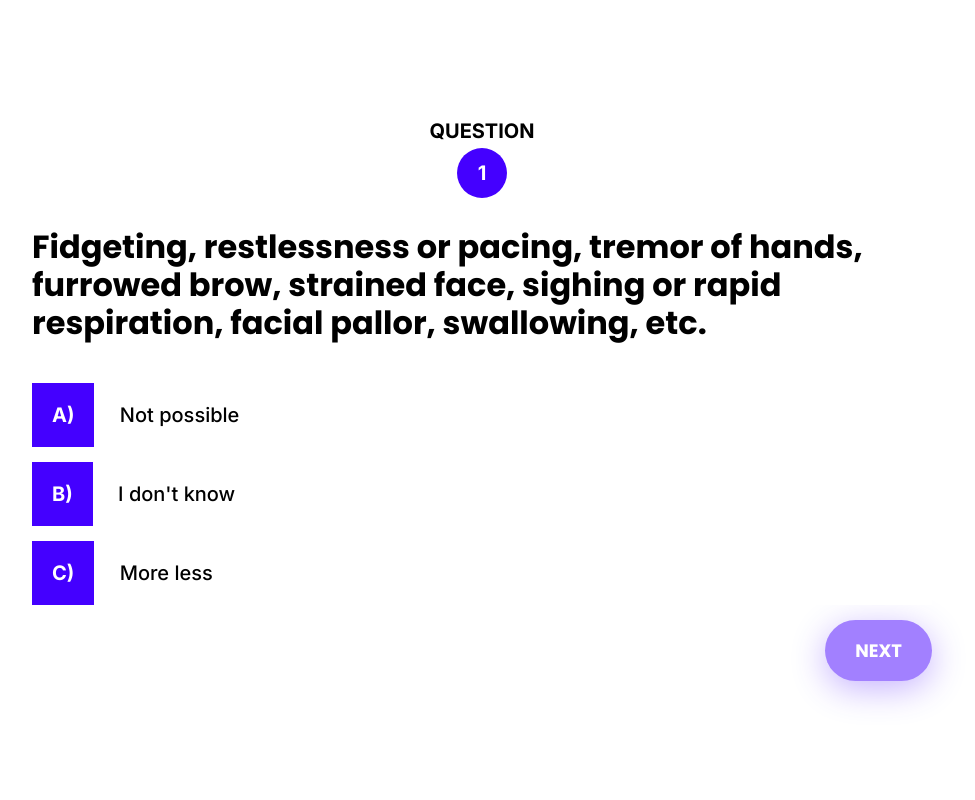
After one commit to DarkWool/cs50-final-project, a Flask app: page /anxiety-test in a window 1280 px wide. The commit adds this page. Shown: the whole page, without its empty margins (158-1133 px from the left). Run offline with Flask 2, Linux system fonts and the light colour scheme.

Commit message:
Created basic quiz functionality, templates, styles and minor improvements.

```diff
--- a/anxiety_app/static/css/style.css
+++ b/anxiety_app/static/css/style.css
@@ -301,7 +301,8 @@ hr {
 .tinfo_image {
     display: block;
     margin: auto;
-    max-width: 550px;
+    padding-right: 20px;
+    max-width: 100%;
     width: 100%;
     height: auto;
 }
@@ -316,6 +317,89 @@ hr {
     font-weight: 600;
     margin-top: 25px;
 }
+
+
+/* Quiz styles */
+#questionContainer {
+    max-width: 900px;
+    margin: auto;
+}
+
+.counter_title {
+    font-size: 20px;
+    font-weight: bold;
+    text-align: center;
+    margin-bottom: 5px;
+}
+
+#counter_number {
+    display: flex;
+    justify-content: center;
+    align-items: center;
+    width: 50px;
+    height: 50px;
+    background-color: var(--purple);
+    margin: auto;
+    margin-bottom: 30px;
+    border-radius: 100%;
+    color: white;
+    font-weight: bold;
+    font-size: 20px;
+}
+
+#mainQuestion {
+    font-size: 32px;
+    line-height: 1.2;
+    margin-bottom: 40px;
+    text-align: left;
+}
+
+
+.question_c {
+    margin-bottom: 15px;
+}
+
+.question_mc {
+    width: 100%;
+    display: inline-block;
+    font-size: 20px;
+    font-weight: 500;
+    background-color: white;
+    transition: background-color 0.15s ease-in-out;
+}
+
+.question_mc:hover,
+.selected ~ .question_mc {
+    cursor: pointer;
+    background-color: var(--yellow);
+    color: black;
+}
+
+.question_mc:hover .question_mc-op,
+.selected + .question_mc .question_mc-op {
+    background-color: hsl(42, 100%, 42%);
+}
+
+.question_mc-op {
+    background-color: var(--purple);
+    color: white;
+    padding: 20px 20px;
+    display: inline-block;
+    margin-right: 20px;
+    font-weight: bold;
+}
+
+#next {
+    display: block;
+    margin-left: auto;
+}
+
+input[type="radio"] {
+    position: absolute;
+    visibility: hidden;
+}
+
+
 
 
 /* Buttons */
@@ -333,6 +417,11 @@ button, input[type="submit"] {
     border-radius: 50px;
     border: 0;
     text-transform: uppercase;
+}
+
+.primary-btn:disabled {
+    background-color: hsl(256, 100%, 75%);
+    cursor: not-allowed;
 }
 
 .full-w-center {
@@ -391,6 +480,8 @@ button, input[type="submit"] {
     color: var(--pink);
 }
 
+
+/* Special labels */
 .warning {
     display: flex;
     gap: 15px;
--- /dev/null
+++ b/anxiety_app/static/js/quiz.js
@@ -0,0 +1,88 @@
+/*
+1. Get the button with the ID of next.
+2. Append a listener, so each time the button is clicked create a new URL
+and fetch contents for the new question.
+*/
+
+// Get the current parameter of the actual window - (if no parameter is provided '1' will be default)
+const QUESTIONS = parseInt(document.getElementById("counter_number").dataset.total);
+
+let currQuery = new URLSearchParams(window.location.search);
+let currQuestion = currQuery.get("question") ?? 1;
+
+
+let inputs;
+
+function enableNext(el) {
+    next.disabled = false;
+    for (input of inputs) {
+        input.classList.remove("selected");
+    }
+    el.target.classList.add("selected");
+};
+
+function createListeners() {
+    let next = document.getElementById("next");
+    next.disabled = true;
+    next.addEventListener("click", getQuestions);
+
+    inputs = document.querySelectorAll("input[type='radio']");
+
+    for (input of inputs) {
+        input.addEventListener("input", enableNext);
+    }
+}
+
+let container = document.getElementById("questionContainer");
+
+let data = new FormData();
+
+async function getQuestions() {
+    let options = document.getElementsByName(`question${currQuestion}`);
+    let value;
+
+    for (option of options) {
+        if (option.checked) {
+            value = option.value;
+            break;
+        }
+    }
+
+    // Each time a question gets answered record the answer on a FormData object
+    data.set(`question${currQuestion}`, value);
+
+    entries = data.entries();
+    for (entry of entries) {
+        console.log(entry);
+    }
+
+    currQuestion++;
+
+    if (currQuestion > QUESTIONS) {
+        let post = await fetch("/anxiety-test", {
+            method: "POST",
+            body: data
+        });
+
+        let postRes = await post.json();
+        return window.location.href = postRes.url;
+    }
+
+    let url = `${location.pathname}?question=${currQuestion}`;
+
+    let response = await fetch(`${url}`, {
+        method: "POST"
+    });
+
+
+    if (response.ok) {
+        let question = replaceContents(await response.text());
+    }
+}
+
+function replaceContents(page) {
+    container.innerHTML = page;
+    createListeners();
+}
+
+createListeners();
--- a/anxiety_app/templates/info.html
+++ b/anxiety_app/templates/info.html
@@ -45,7 +45,7 @@
                     <label for="confirm">I have read the information provided and I want to continue.</label>
                 </div>
 
-                <a href="www.google.com/" class="primary-btn full-w-center">START</a>
+                <a href="{{ url_for('anxietyTest') }}" class="primary-btn full-w-center">START</a>
             </div>
         </section>
     </main>
--- /dev/null
+++ b/anxiety_app/templates/questions.html
@@ -0,0 +1,25 @@
+<div class="counter">
+    <p class="counter_title">
+        QUESTION
+    </p>
+    <div id="counter_number" data-total="{{ totalQuestions }}">
+        {{ questionNumber }}
+    </div>
+</div>
+<div class="question">
+    <h1 id="mainQuestion">
+        {{ question.question }}
+    </h1>
+
+    {% for answer in question.answers %}
+    <div class="question_c">
+        <input type="radio" name="question{{ questionNumber }}" id="q{{ loop.index }}" value="{{ question.answersValues[loop.index] }}">
+        <label for="q{{ loop.index }}" class="question_mc">
+            <span class="question_mc-op">{{ loop.index|getLetter }}</span>
+            {{ question.answers[loop.index] }}
+        </label>
+    </div>
+    {% endfor %}
+
+    <button type="button" id="next" class="primary-btn" disabled="true" autocomplete="off">Next</button>
+</div>
--- /dev/null
+++ b/anxiety_app/templates/quiz.html
@@ -0,0 +1,14 @@
+{% extends "layout/base.html" %}
+
+{% block title %}Anxiety Test{% endblock %}
+{% block scripts %}<script src="{{ url_for('static', filename='js/quiz.js') }}" defer></script>{% endblock %}
+
+{% block body %}
+<body class="full-viewp">
+    <main class="full-cg">
+        <section id="questionContainer">
+            {% include "questions.html" %}
+        </section>
+    </main>
+</body>
+{% endblock %}
--- a/anxiety_app/views.py
+++ b/anxiety_app/views.py
@@ -1,5 +1,10 @@
 from anxiety_app import app
-from flask import render_template
+from flask import render_template, request, redirect, url_for, make_response
+
+# Convert numbers to letters (used in the quiz)
+@app.template_filter("getLetter")
+def getLetter(number):
+    return chr(int(number) + 96).upper() + ")"
 
 @app.route("/")
 def index():
@@ -8,3 +13,79 @@ def index():
 @app.route("/test-info")
 def info():
     return render_template("info.html")
+
+@app.route("/anxiety-test", methods=["GET", "POST"])
+def anxietyTest():
+    # Length of the quiz
+    totalQuestions = len(questions)
+
+    if request.method == "POST":
+        # TODO If the user is sending the form, validate it and return a new url
+        if request.mimetype == "multipart/form-data":
+            req = request.form
+
+            return make_response({"url": "results?=3GR2Y6FHF267D2GJ34G34U"})
+        else :
+            try:
+                # Get the value of param 'question', try to convert it to an int.
+                # If its 'None' catch the error and redirect.
+                questionNumber = int(request.args.get("question"))
+
+                # Check if parameter is between the range of possible questions
+                if 0 < questionNumber <= totalQuestions:
+                    return render_template("questions.html", question=questions[questionNumber], questionNumber=questionNumber, totalQuestions=totalQuestions)
+                else:
+                    raise Exception("-Invalid number.")
+            except (TypeError, Exception):
+                return redirect(url_for("anxietyTest"))
+    else:
+        if request.args:
+            return redirect(url_for("anxietyTest"))
+        return render_template("quiz.html", question=questions[1], questionNumber=1, totalQuestions=totalQuestions)
+
+@app.route("/results")
+def results():
+    return "TODO"
+
+# Example DICT
+questions = {
+    1: {
+        "question": "Fidgeting, restlessness or pacing, tremor of hands, furrowed brow, strained face, sighing or rapid respiration, facial pallor, swallowing, etc.",
+        "answers": {
+            1: "Not possible",
+            2: "I don't know",
+            3: "More less"
+        },
+        "answersValues": {
+            1: 5,
+            2: 4,
+            3: 3
+        }
+    },
+    2: {
+        "question": "What do you think about this website in general?",
+        "answers": {
+            1: "Not possible",
+            2: "I don't know",
+            3: "More less"
+        },
+        "answersValues": {
+            1: 5,
+            2: 4,
+            3: 3
+        }
+    },
+    3: {
+        "question": "Do you believe that you can become someone that noone thinks you can be?, or its all a lie?",
+        "answers": {
+            1: "Not possible",
+            2: "I don't know",
+            3: "More less"
+        },
+        "answersValues": {
+            1: 5,
+            2: 4,
+            3: 3
+        }
+    }
+}
```
